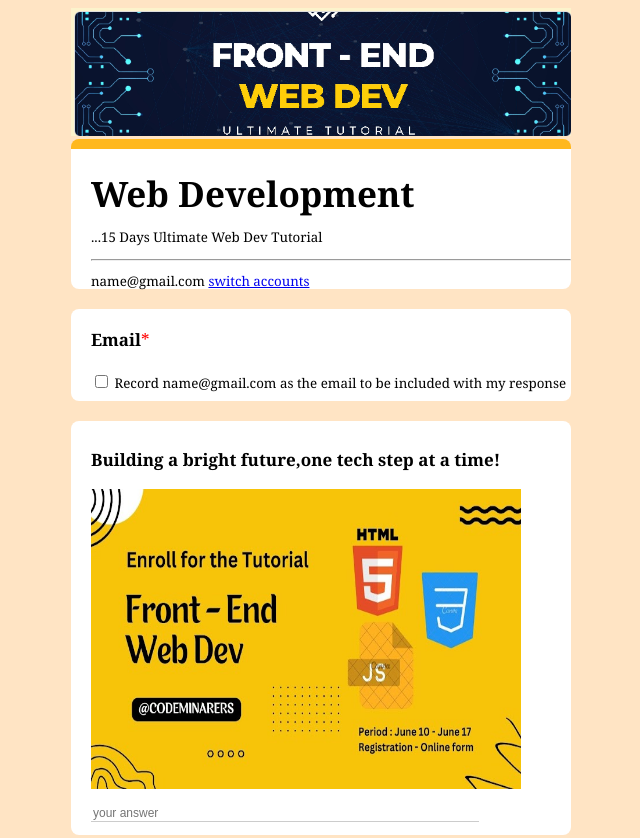
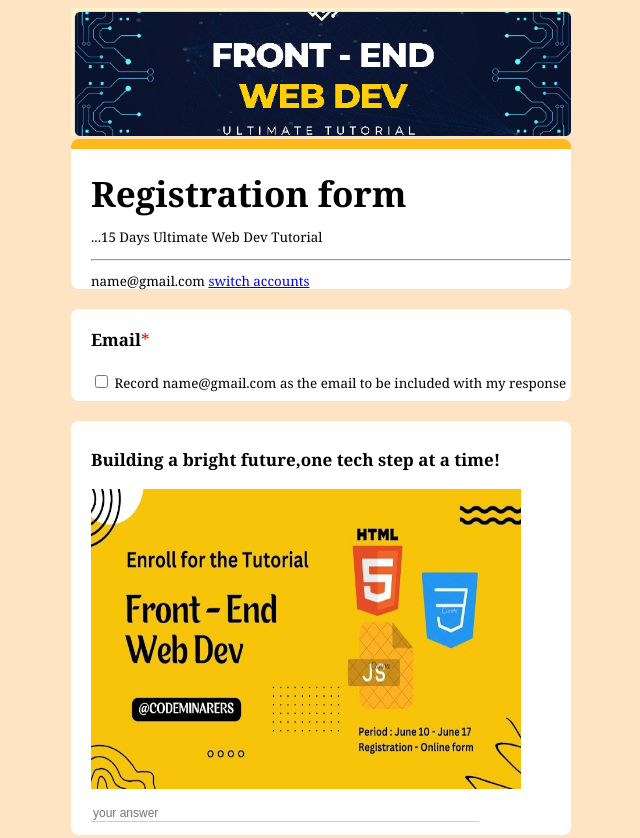
Before and after one commit to Yumna-s/Form, a plain HTML site: page index.html in a window 1280 px wide. Shown: the top 838 px of the page, without its empty margins (319-959 px from the left). Drawn offline with Linux system fonts and the light colour scheme.

Commit message:
modified

```diff
--- a/index.html
+++ b/index.html
@@ -10,7 +10,7 @@
   <body class="container">
     <img src="FE.png" alt="front-end web dev" width="500" />
     <aside class="corner">
-      <h1><strong>Web Development</strong></h1>
+      <h1><strong>Registration form</strong></h1>
       <p id="days">...15 Days Ultimate Web Dev Tutorial</p>
       <hr />
       <p>
```
